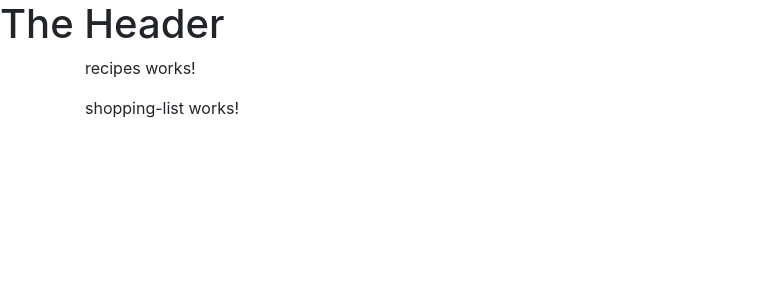
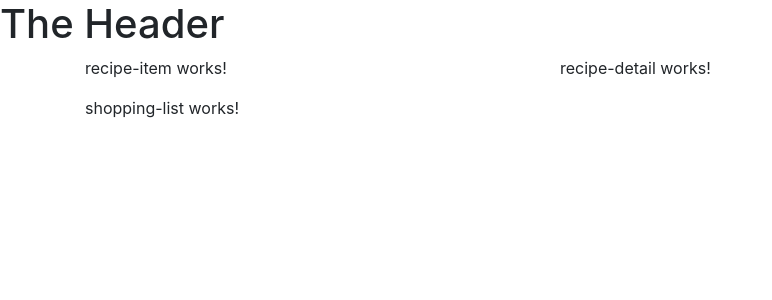
Before and after one commit to JBHerndon/receipe, an Angular app in the folder receipe-book/: page / in a window 1280 px wide. Shown: the top 300 px of the page, without its empty margins (0-772 px from the left). Built offline with nearby package versions, Linux system fonts and the light colour scheme.

Commit message:
update 10/4

```diff
--- a/receipe-book/src/app/recipes/recipe-list/recipe-list.component.html
+++ b/receipe-book/src/app/recipes/recipe-list/recipe-list.component.html
@@ -1 +1 @@
-<p>recipe-list works!</p>
+<app-recipe-item></app-recipe-item>
--- a/receipe-book/src/app/recipes/recipes.component.html
+++ b/receipe-book/src/app/recipes/recipes.component.html
@@ -1 +1,8 @@
-<p>recipes works!</p>
+<div class="row">
+  <div class="col-md-5">
+    <app-recipe-list></app-recipe-list>
+  </div>
+  <div class="col-md-7">
+    <app-recipe-detail></app-recipe-detail>
+  </div>
+</div>
```
